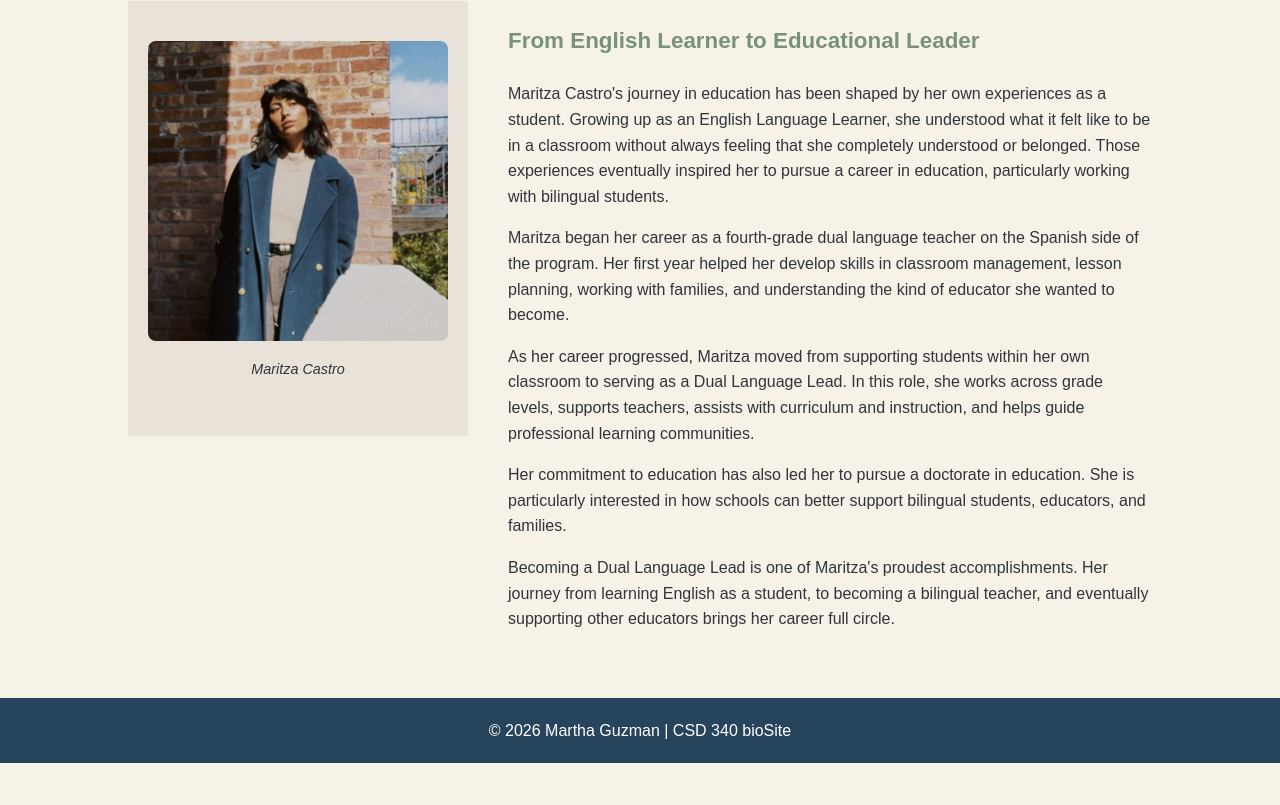
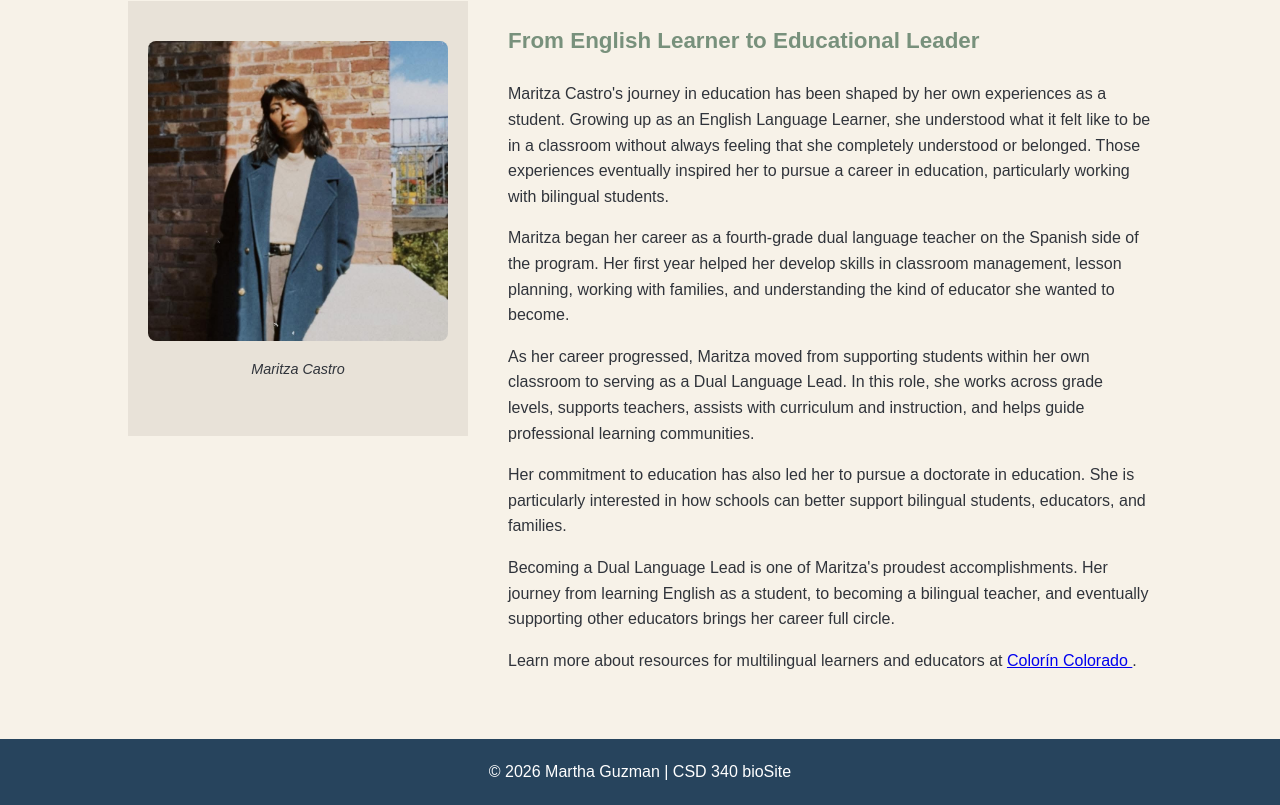
Before and after one commit to Martha-Codes/Biosite, a plain HTML site: page about.html in a window 1280 px wide. Shown: the part 255-1060 px from the top of the page. Before the commit the page ends 1018 px from the top, so only its background shows below. Drawn offline with Linux system fonts and the light colour scheme.

Commit message:
Assignment 7.2 - bioSite Development and GitHub Pages Deployment

```diff
--- a/about.html
+++ b/about.html
@@ -1,7 +1,7 @@
 <!--
     Martha Guzman
     September 23, 2026
-    Assignment 6 - bioSite Development
+    Assignment 7.2 - bioSite Development and GitHub Pages Deployment
 -->
 
 <!DOCTYPE html>
@@ -97,6 +97,12 @@ as a student,
 supporting other
                         educators brings her career full circle.
                     </p>
+<p>
+    Learn more about resources for multilingual learners and educators at
+    <a href="https://www.colorincolorado.org/" target="_blank">
+        Colorín Colorado
+    </a>.
+</p>
                 </div>
 
             </div>
--- a/bioSite.css
+++ b/bioSite.css
@@ -1,7 +1,7 @@
 /*
     Martha Guzman
     September 23, 2026
-    Assignment 6 - bioSite Development
+    Assignment 7.2 - bioSite Development and GitHub Pages Deployment
 */
 
 /* ---------- Basic Page Styles ---------- */
```
Also changed, not shown: hobbies.html (+1 -1 lines), index.html (+1 -1 lines).
